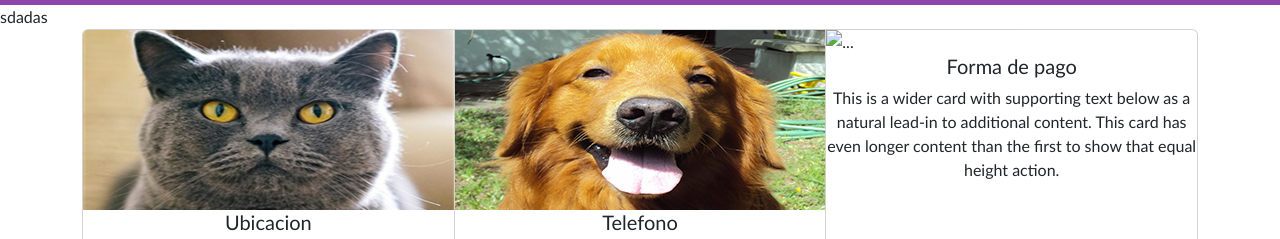
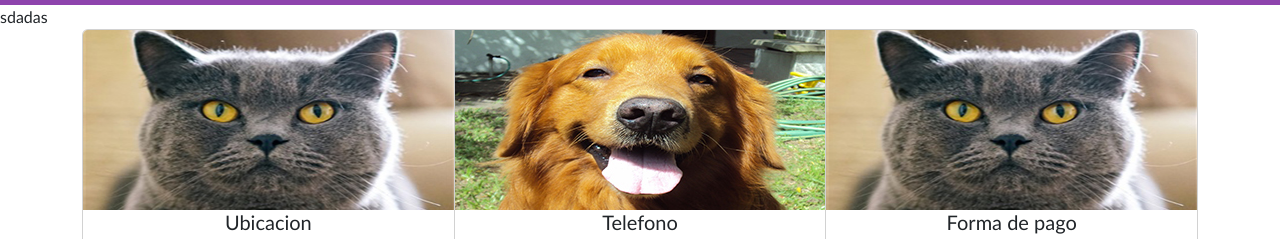
Before and after one commit to EzequielSanzZima/bootstrap-6, a plain HTML site: page subpaginas/contacto.html in a window 1280 px wide. Shown: the part 100-339 px from the top of the page. Drawn offline with nearby package versions, Linux system fonts and the light colour scheme.

Commit message:
v1.1-test

```diff
--- a/subpaginas/contacto.html
+++ b/subpaginas/contacto.html
@@ -77,7 +77,7 @@
             </div>
           </div>
           <div class="card">
-            <img src="..." class="card-img-top" alt="...">
+            <img src="../assets/contacto/gato-cara.jpg" class="card-img-top" alt="...">
             <div class="card-bodyContacto">
               <h5 class="card-title text-center">Forma de pago</h5>
               <p class="card-text text-center">This is a wider card with supporting text below as a natural lead-in to additional content. This card has even longer content than the first to show that equal height action.</p>
```
